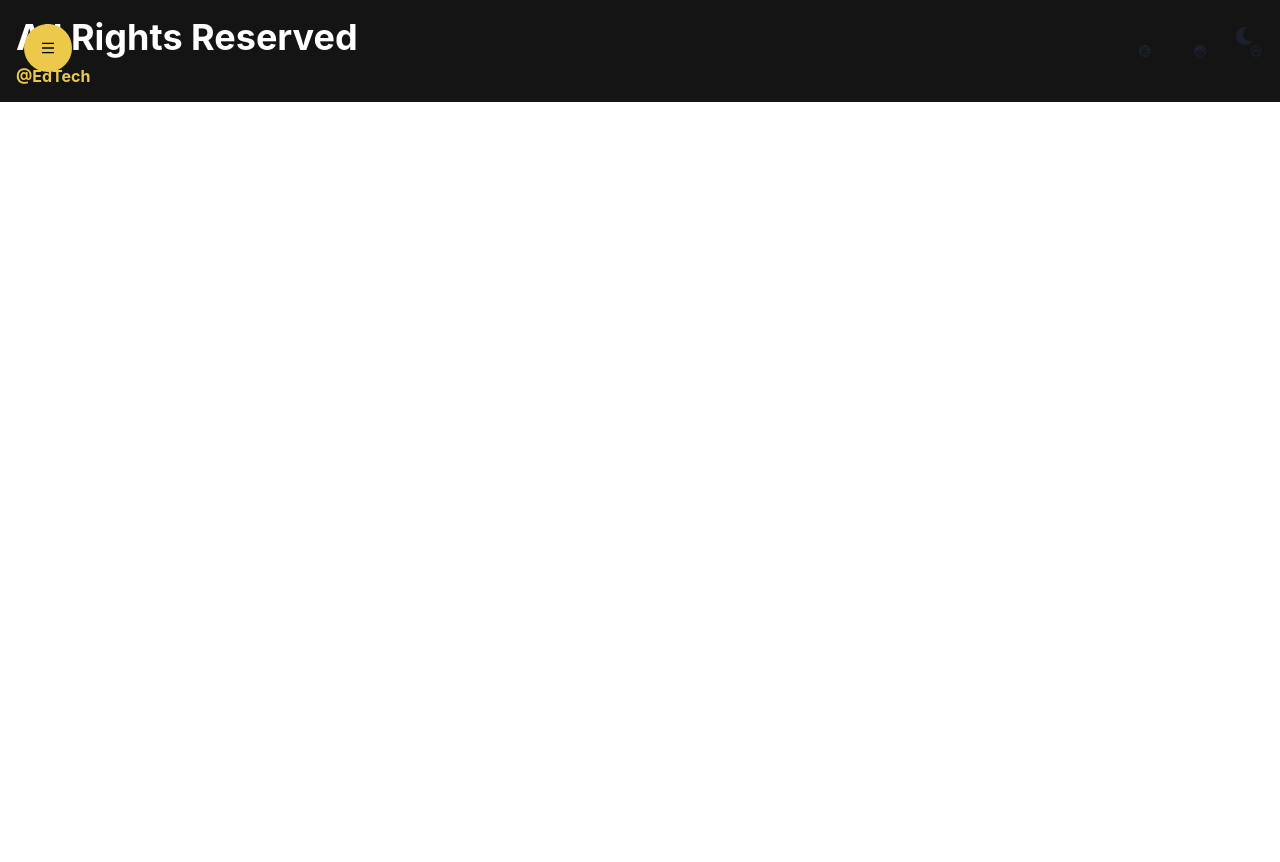
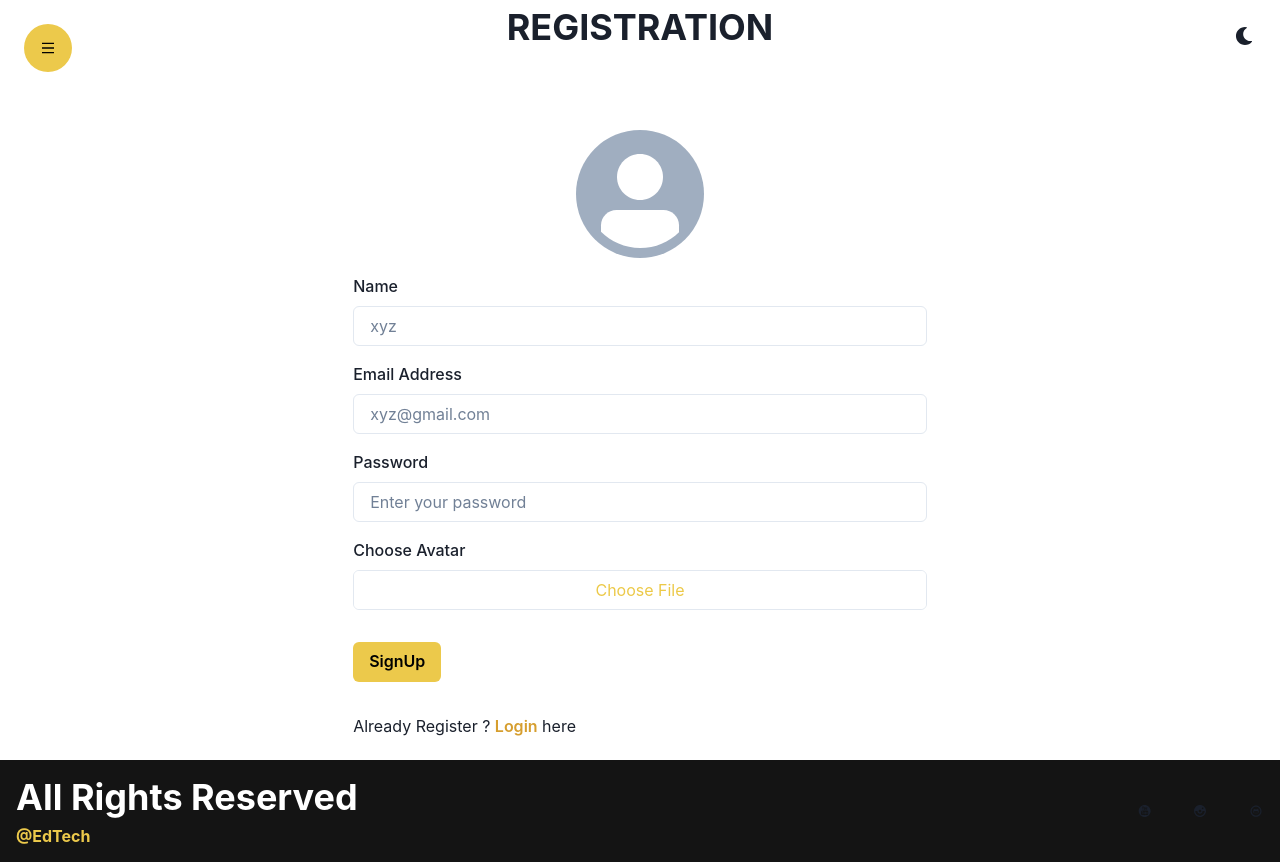
Before and after one commit to Ranjeet0302Singh/edtech-frontend, a React (Create React App) app: page /register in a window 1280 px wide. Before the commit the page ends 800 px from the top, so only its background shows below. Built offline with nearby package versions, Linux system fonts and the light colour scheme.

Commit message:
registr page is done

```diff
--- a/src/App.js
+++ b/src/App.js
@@ -5,6 +5,8 @@
 import Courses from './components/Courses/Courses';
 import Footer from './components/Layout/Footer/Footer';
 import Login from './components/Auth/Login';
+import Register from './components/Auth/Register';
+import ForgetPassword from './components/Auth/ForgetPassword';
 
 const App = () => {
   return (
@@ -15,6 +17,8 @@
           <Route path='/' element={<Home/>}/>
           <Route path='/courses' element={<Courses/>}/>
           <Route path='/login' element={<Login/>}/>
+          <Route path='/register' element={<Register/>}/>
+          <Route path='/forgetpassword' element={<ForgetPassword/>}/>
         </Routes>
         <Footer/>
       </Router>
--- /dev/null
+++ b/src/components/Auth/ForgetPassword.jsx
@@ -0,0 +1,9 @@
+import React from 'react'
+
+const ForgetPassword = () => {
+  return (
+    <div>ForgetPassword</div>
+  )
+}
+
+export default ForgetPassword
--- a/src/components/Auth/Login.jsx
+++ b/src/components/Auth/Login.jsx
@@ -39,7 +39,7 @@
               value={password}
               onChange={e => setPassword(e.target.value)}
               placeholder="Enter your password"
-              type="email"
+              type="password"
               focusBorderColor="yello.500"
             />
           </Box>
--- /dev/null
+++ b/src/components/Auth/Register.jsx
@@ -0,0 +1,118 @@
+import {
+  Avatar,
+  Box,
+  Button,
+  Container,
+  FormLabel,
+  Heading,
+  Input,
+  VStack,
+} from '@chakra-ui/react';
+import React, { useState } from 'react';
+import { Link } from 'react-router-dom';
+const fileUploadStyle={
+    '&::file-selector-button':{
+        cursor:"pointer",
+        marginLeft:'-5%',
+        width:"110%",
+        border:"none",
+        height:"100%",
+        color:"#ecc948",
+        backgroundColor:'white'
+    }
+}
+
+const Register = () => {
+  const [name, setName] = useState('');
+  const [email, setEmail] = useState('');
+  const [password, setPassword] = useState('');
+  const [imagePrev, setImagePrev] = useState('');
+  const [image, setImage] = useState('');
+  const changeImageHandler = (e) =>{
+      const file = e.target.files[0]
+      const reader = new FileReader
+      reader.readAsDataURL(file);
+      reader.onloadend = () =>{
+        setImagePrev(reader.result)
+        setImage(file)
+      }
+  }
+  return (
+    <Container h={'95vh'}>
+      <VStack h={'full'} justifyContent={'center'} spacing={'16'}>
+        <Heading textTransform={'uppercase'} children="Registration" />
+
+        <form style={{ width: '100%' }}>
+          <Box my={'4'} display={'flex'} justifyContent={'center'}>
+            <Avatar src={imagePrev} size={'2xl'} />
+          </Box>
+          <Box my={'4'}>
+            <FormLabel htmlFor="name" children="Name" />
+            <Input
+              required
+              id="name"
+              value={name}
+              onChange={e => setName(e.target.value)}
+              placeholder="xyz"
+              type="text"
+              focusBorderColor="yello.500"
+            />
+          </Box>
+          <Box my={'4'}>
+            <FormLabel htmlFor="email" children="Email Address" />
+            <Input
+              required
+              id="email"
+              value={email}
+              onChange={e => setEmail(e.target.value)}
+              placeholder="xyz@gmail.com"
+              type="email"
+              focusBorderColor="yello.500"
+            />
+          </Box>
+          <Box my={'4'}>
+            <FormLabel htmlFor="password" children="Password" />
+            <Input
+              required
+              id="password"
+              value={password}
+              onChange={e => setPassword(e.target.value)}
+              placeholder="Enter your password"
+              type="password"
+              focusBorderColor="yello.500"
+            />
+          </Box>
+          <Box my={'4'}>
+            <FormLabel htmlFor="chooseAvatar" children="Choose Avatar" />
+            <Input
+              required
+              accept="image/*"
+              id="chooseAvatar"
+              type="file"
+              focusBorderColor="yello.500"
+              css={fileUploadStyle}
+              onChange={changeImageHandler}
+            />
+          </Box>
+
+          <Button my={'4'} colorScheme="yellow" type="submit">
+            SignUp
+          </Button>
+
+          <Box my={'4'}>
+            Already Register ?{' '}
+            <Link to={'/login'}>
+              <Button colorScheme="yellow" variant={'link'}>
+                {' '}
+                Login
+              </Button>{' '}
+              here
+            </Link>
+          </Box>
+        </form>
+      </VStack>
+    </Container>
+  );
+};
+
+export default Register;
--- a/src/components/Layout/Header/Header.jsx
+++ b/src/components/Layout/Header/Header.jsx
@@ -95,7 +95,7 @@
                       <Button colorScheme="yellow" onClick={onClose}>Login</Button>
                     </Link>
                     <p> or </p>
-                    <Link to={'/signup'}>
+                    <Link to={'/register'}>
                       <Button colorScheme="yellow" onClick={onClose}>Sign up</Button>
                     </Link>
                   </>
```
